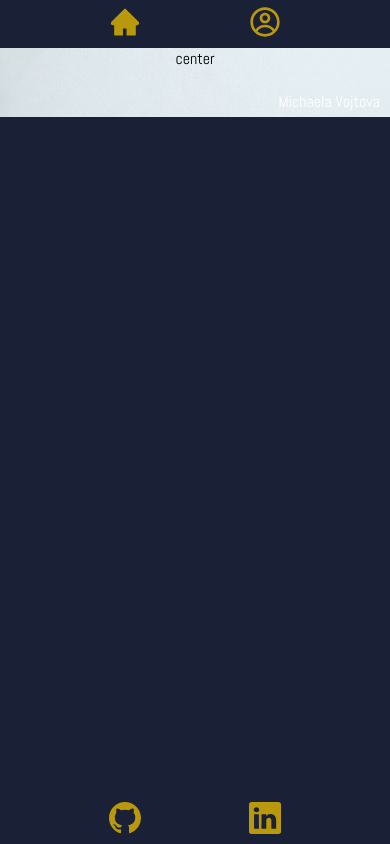
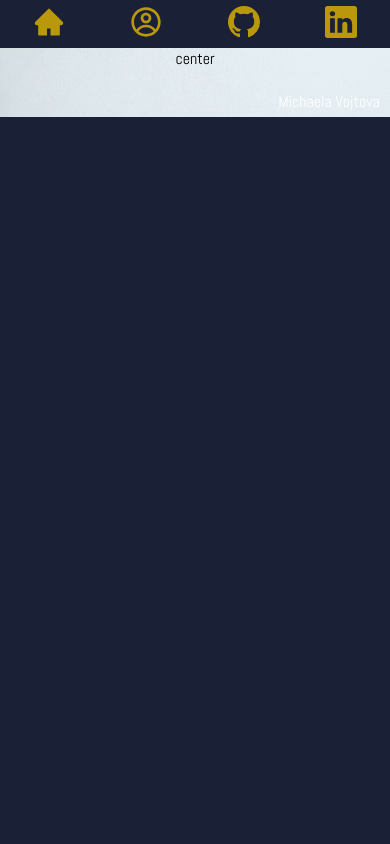
Before and after one commit to misavojtova/portfolio, a React (Create React App) app: page /profile-page in a window 390 px wide. Built offline with nearby package versions, Linux system fonts and the light colour scheme.

Commit message:
moved bottom navbar to top right

```diff
--- a/src/components/FlipCards.js/index.css
+++ b/src/components/FlipCards.js/index.css
@@ -26,11 +26,11 @@
   transform-style: preserve-3d;
 }
 
-.flip-container:nth-child(1) img {
+/* .flip-container:nth-child(1) img {
   object-position: top;
-}
+} */
 .flip-container:nth-child(2) img {
-  object-position: left;
+  object-position: center;
 }
 
 .flip-container:hover .flip-card {
@@ -91,10 +91,10 @@
   .flip-container {
     background-color: #1a2036;
     height: 80%;
-    max-height: 335px;
+    max-height: 300px;
     min-height: 205px;
     width: 75%;
-    max-width: 540px;
+    max-width: 500px;
     min-width: 295px;
     margin: 2rem;
     display: flex;
@@ -123,8 +123,6 @@
     width: auto;
     min-width: auto;
     min-height: auto;
-    position: sticky;
-    z-index: 1;
     padding: 3rem 0;
   }
 
--- a/src/components/FlipCards.js/index.js
+++ b/src/components/FlipCards.js/index.js
@@ -10,19 +10,18 @@ import "./index.css";
 function FlipCards() {
   return (
     <>
+      <Flip href='https://misavojtova.github.io/music-app-final/' photo={adele}>
+        <p>
+          Project <u>Music App</u> was built in 24 hours in collaboration with
+          Junior Developers to take part in competition which was organized by
+          Wild Code School Academy.
+        </p>
+      </Flip>
       <Flip href='https://misavojtova.github.io/project-nasa/' photo={nasa}>
         <p>
           Project <u>Nasa</u> was built by a group of Junior Developers for
           learning purposes. Fetching data from API, improving Html, Css,
           JavaScript and React.js.
-        </p>
-      </Flip>
-
-      <Flip href='https://misavojtova.github.io/music-app-final/' photo={adele}>
-        <p>
-          Project <u>Music App</u> was built in 24 hours in collaboration with
-          Junior Developers to take part in competition which was organized by
-          Wild Code School Academy.
         </p>
       </Flip>
 
--- a/src/components/Navigation/index.css
+++ b/src/components/Navigation/index.css
@@ -26,14 +26,13 @@
   .navigation {
     background-color: #1a2036;
     position: fixed;
-    bottom: 0;
-    width: 100%;
     z-index: 2;
   }
 
   .icons-wrapper {
     flex-direction: row;
     height: 3rem;
+    justify-content: space-around;
   }
   .icons-wrapper svg {
     color: #b9990b;
@@ -45,8 +44,12 @@
   .navigation.top {
     top: 0;
     height: 3rem;
+    width: 50%;
   }
   .navigation.bottom {
     height: 3rem;
+    width: 50%;
+    top: 0;
+    right: 0;
   }
 }
```
